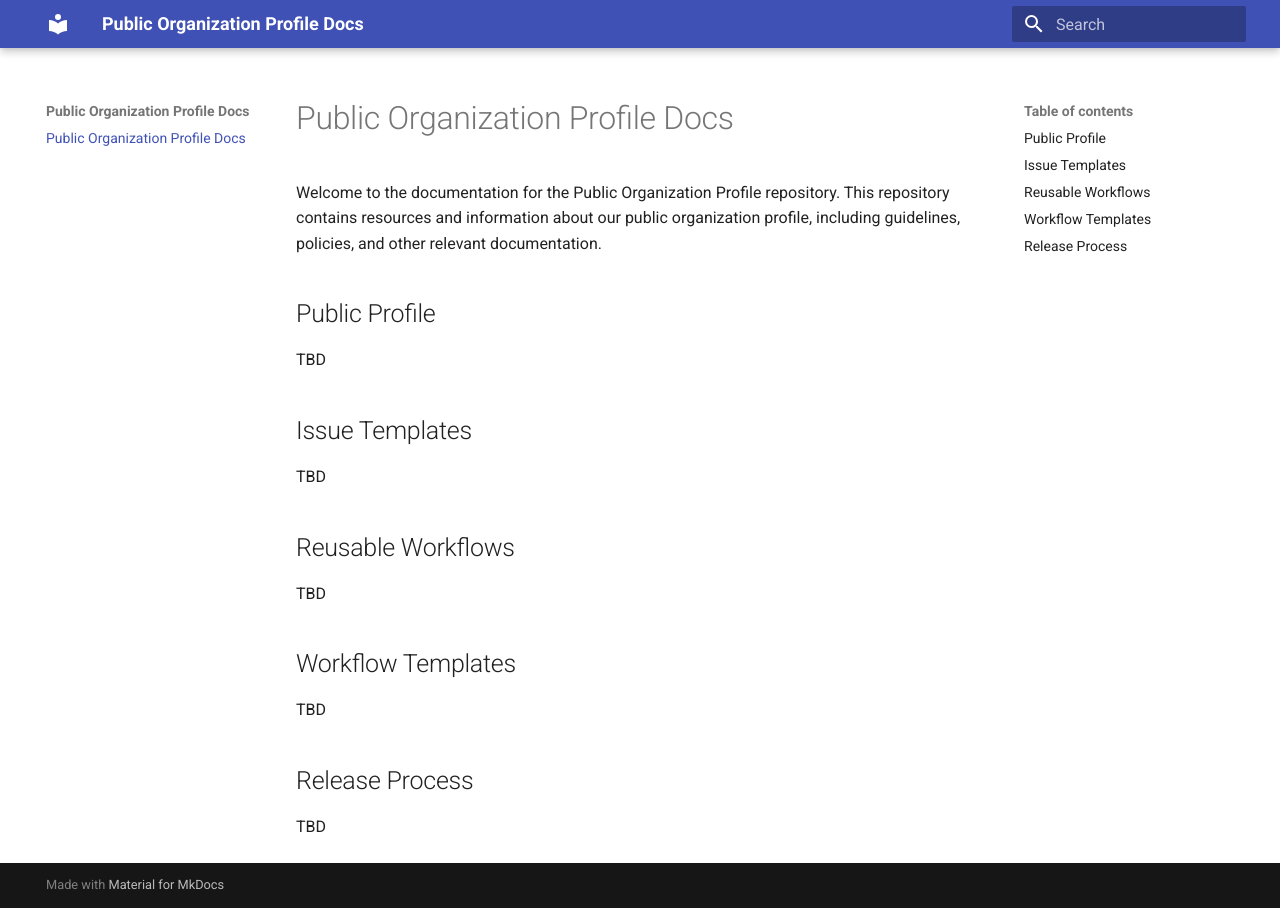
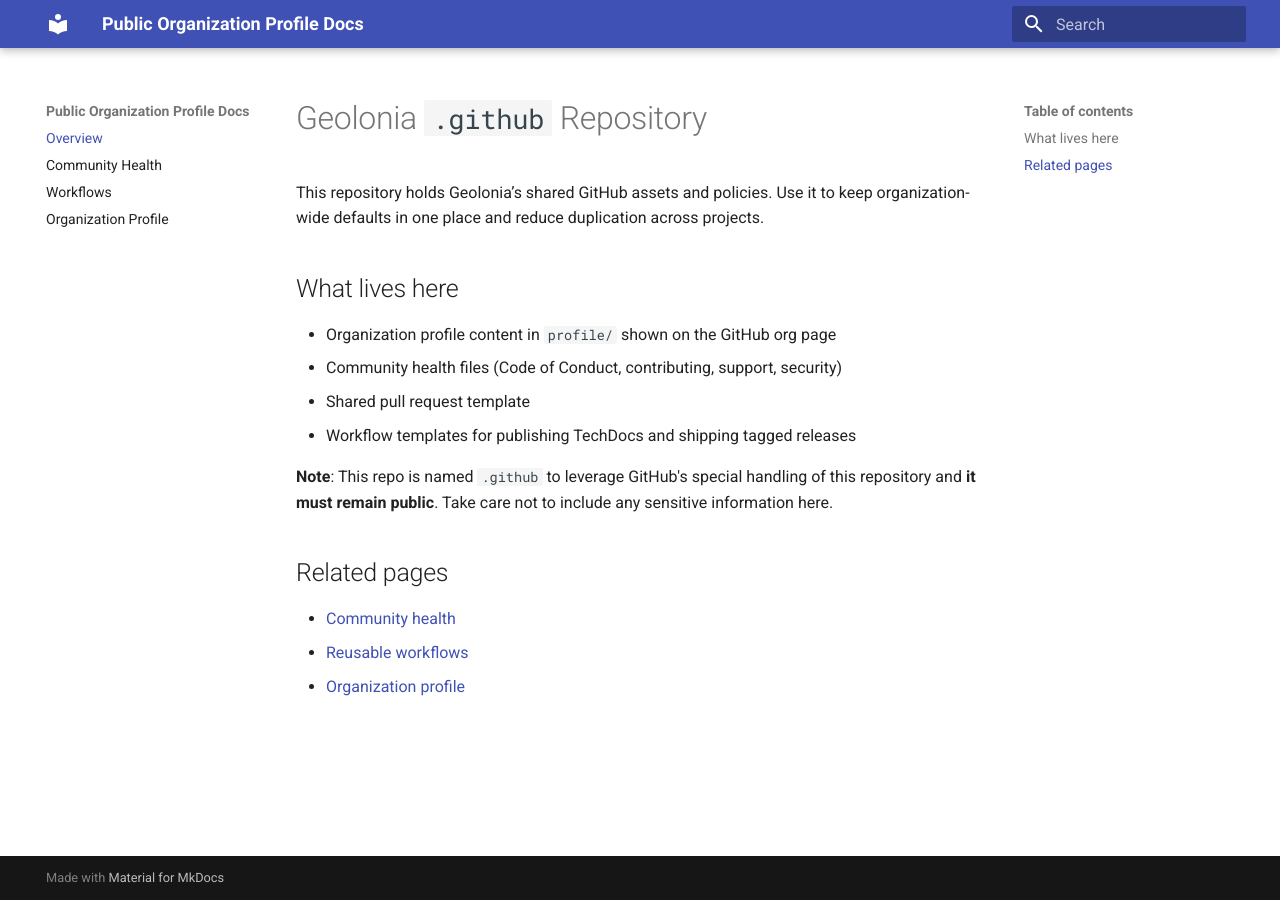
Before and after one commit to geolonia/.github, an MkDocs documentation site: the page built from docs/index.md, in a window 1280 px wide. Built offline with MkDocs 1.6.1 and Material for MkDocs 9.7.7, drawn with Linux system fonts in a browser that asks for light colours.

Commit message:
Refactor documentation structure and add community health files, workflow templates, and organization profile guidance
Signed-off-by: Daniel Kastl <daniel.kastl@gmail.com>

```diff
--- a/docs/index.md
+++ b/docs/index.md
@@ -1,25 +1,21 @@
-# Public Organization Profile Docs
+# Geolonia `.github` Repository
 
-Welcome to the documentation for the Public Organization Profile repository.
-This repository contains resources and information about our public organization
-profile, including guidelines, policies, and other relevant documentation.
+This repository holds Geolonia’s shared GitHub assets and policies. Use it to
+keep organization-wide defaults in one place and reduce duplication across projects.
 
-## Public Profile
+## What lives here
 
-TBD
+- Organization profile content in `profile/` shown on the GitHub org page
+- Community health files (Code of Conduct, contributing, support, security)
+- Shared pull request template
+- Workflow templates for publishing TechDocs and shipping tagged releases
 
-## Issue Templates
+**Note**: This repo is named `.github` to leverage GitHub's special handling of this
+repository and **it must remain public**. Take care not to include any sensitive
+information here.
 
-TBD
+## Related pages
 
-## Reusable Workflows
-
-TBD
-
-## Workflow Templates
-
-TBD
-
-## Release Process
-
-TBD
+- [Community health](community-health.md)
+- [Reusable workflows](workflows.md)
+- [Organization profile](profile.md)
--- a/mkdocs.yml
+++ b/mkdocs.yml
@@ -1,6 +1,9 @@
 site_name: Public Organization Profile Docs
-# nav:
-#   - Home: index.md
+nav:
+  - Overview: index.md
+  - Community Health: community-health.md
+  - Workflows: workflows.md
+  - Organization Profile: profile.md
 docs_dir: docs
 theme:
   name: material
```
Also changed, not shown: README.md (+7 -9 lines), catalog-info.yaml (+22 -0 lines), docs/community-health.md (added, +18 -0 lines), docs/profile.md (added, +14 -0 lines), docs/workflows.md (added, +50 -0 lines).
